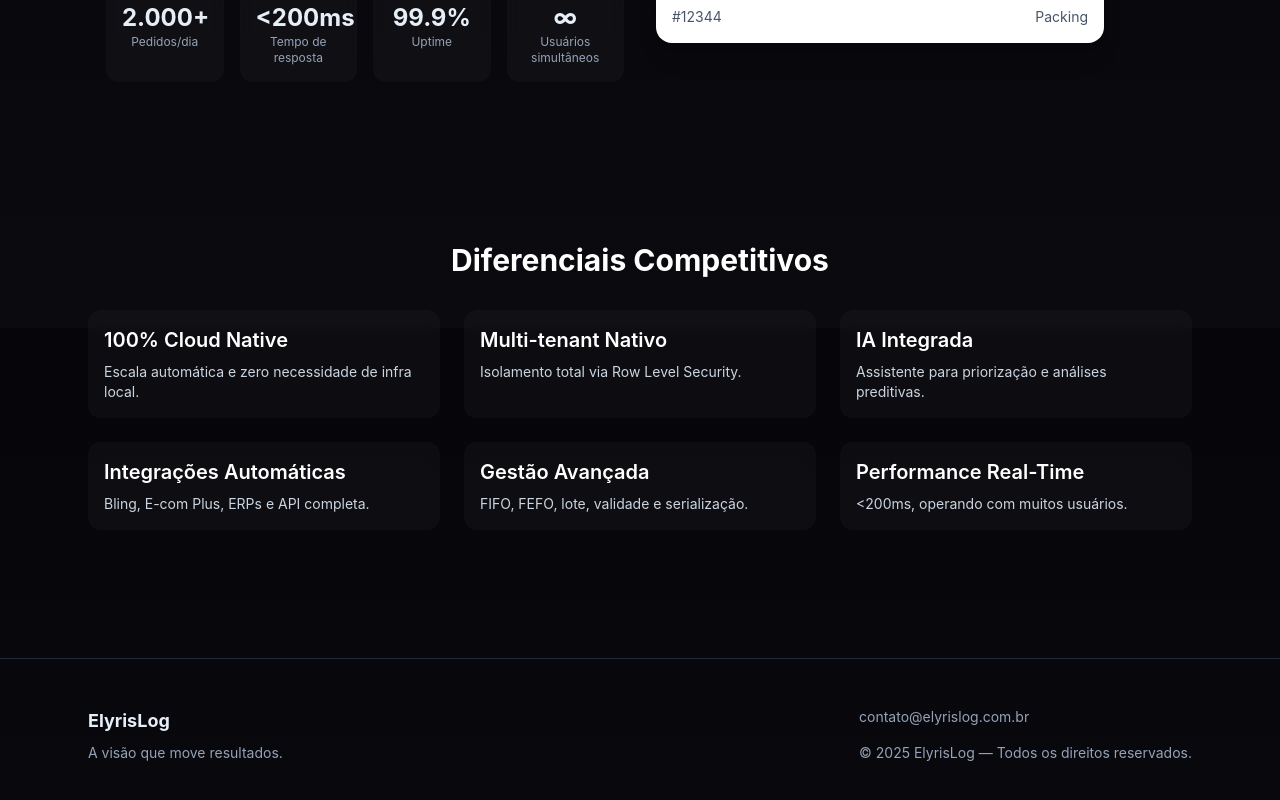
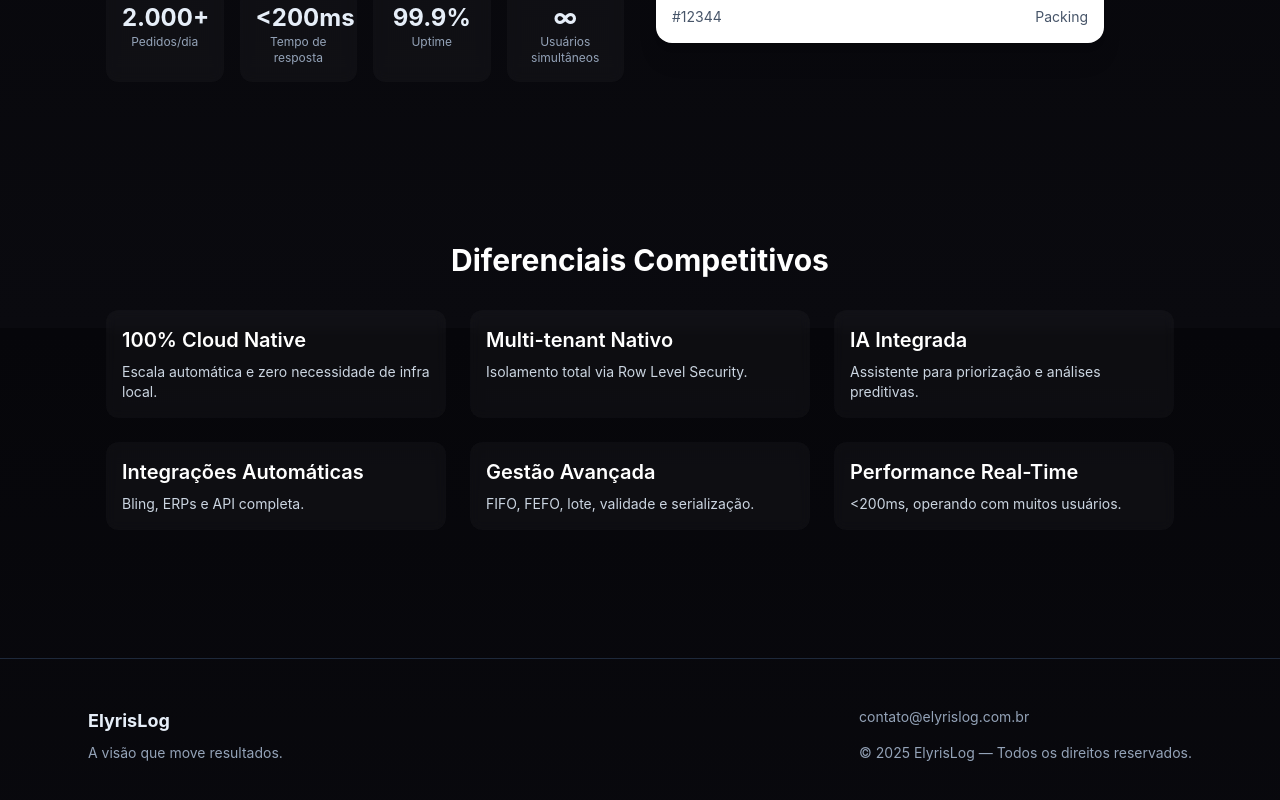
Before and after one commit to elyrislog/elyrislog-site, a Next.js app: page / in a window 1280 px wide. Shown: the part 472-1272 px from the top of the page. Built offline with nearby package versions, Linux system fonts and the light colour scheme.

Commit message:
Update Features.js

```diff
--- a/components/Features.js
+++ b/components/Features.js
@@ -1,16 +1,17 @@
-
+'use client'
 export default function Features(){
   const items = [
     {title: '100% Cloud Native', desc: 'Escala automática e zero necessidade de infra local.'},
     {title: 'Multi-tenant Nativo', desc: 'Isolamento total via Row Level Security.'},
     {title: 'IA Integrada', desc: 'Assistente para priorização e análises preditivas.'},
-    {title: 'Integrações Automáticas', desc: 'Bling, E-com Plus, ERPs e API completa.'},
+    {title: 'Integrações Automáticas', desc: 'Bling, ERPs e API completa.'},
     {title: 'Gestão Avançada', desc: 'FIFO, FEFO, lote, validade e serialização.'},
     {title: 'Performance Real-Time', desc: '<200ms, operando com muitos usuários.'}
   ]
 
   return (
-    <section id="features" className="py-20 px-6 max-w-6xl mx-auto">
+    <section id="features" className="py-20 bg-gradient-to-b from-transparent to-transparent">
+      <div className="container">
         <h2 className="text-3xl font-bold text-center mb-8">Diferenciais Competitivos</h2>
         <div className="grid md:grid-cols-3 gap-6">
           {items.map((it,i)=> (
@@ -20,6 +21,7 @@ export default function Features(){
             </div>
           ))}
         </div>
+      </div>
     </section>
   )
 }
```
Lines whose indentation alone changed are shown as unchanged.
